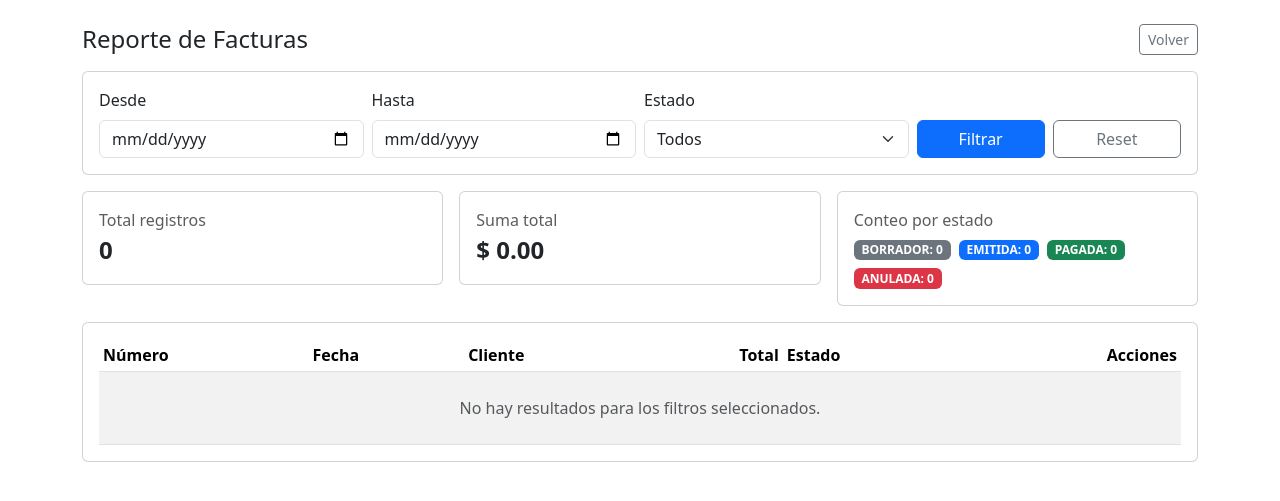
After one commit to KevinMoscoso/ERPIA, a PHP site: template src/View/reportes/facturas.php in a window 1280 px wide. The commit adds this page. Shown: the top 501 px of the page. Run offline with PHP 8.4, Linux system fonts and the light colour scheme; the template is opened without the code that fills it, so the values that code supplies are empty.

Commit message:
Reporte de facturas por fechas

```diff
--- a/src/View/dashboard/index.php
+++ b/src/View/dashboard/index.php
@@ -30,6 +30,12 @@
 
             <div class="col-md-3">
                 <a href="/clientes" class="btn btn-primary w-100">Clientes</a>
+            </div>
+
+            <div class="col-md-3">
+                <a href="/reportes/facturas" class="btn btn-outline-secondary w-100">
+                    📊 Reporte Facturas
+                </a>
             </div>
         <?php endif; ?>
 
--- /dev/null
+++ b/src/View/reportes/facturas.php
@@ -0,0 +1,133 @@
+<!doctype html>
+<html lang="es">
+<head>
+    <meta charset="utf-8">
+    <title>Reporte de Facturas - ERP-IA</title>
+    <link href="https://cdn.jsdelivr.net/npm/bootstrap@5.3.3/dist/css/bootstrap.min.css" rel="stylesheet">
+</head>
+<body>
+
+<div class="container py-4">
+    <div class="d-flex justify-content-between align-items-center mb-3">
+        <h1 class="h4 mb-0">Reporte de Facturas</h1>
+        <a href="/" class="btn btn-outline-secondary btn-sm">Volver</a>
+    </div>
+
+    <?php if (!empty($errors ?? [])): ?>
+        <div class="alert alert-danger">
+            <?php foreach ($errors as $err): ?>
+                <div><?= htmlspecialchars((string) $err) ?></div>
+            <?php endforeach; ?>
+        </div>
+    <?php endif; ?>
+
+    <form class="card card-body mb-3" method="get" action="/reportes/facturas">
+        <div class="row g-2 align-items-end">
+            <div class="col-md-3">
+                <label class="form-label">Desde</label>
+                <input type="date" name="desde" class="form-control" value="<?= htmlspecialchars((string) ($desde ?? '')) ?>">
+            </div>
+            <div class="col-md-3">
+                <label class="form-label">Hasta</label>
+                <input type="date" name="hasta" class="form-control" value="<?= htmlspecialchars((string) ($hasta ?? '')) ?>">
+            </div>
+            <div class="col-md-3">
+                <label class="form-label">Estado</label>
+                <select name="estado" class="form-select">
+                    <?php $estadoSel = (string) ($estado ?? ''); ?>
+                    <option value="" <?= $estadoSel === '' ? 'selected' : '' ?>>Todos</option>
+                    <option value="BORRADOR" <?= $estadoSel === 'BORRADOR' ? 'selected' : '' ?>>BORRADOR</option>
+                    <option value="EMITIDA" <?= $estadoSel === 'EMITIDA' ? 'selected' : '' ?>>EMITIDA</option>
+                    <option value="PAGADA" <?= $estadoSel === 'PAGADA' ? 'selected' : '' ?>>PAGADA</option>
+                    <option value="ANULADA" <?= $estadoSel === 'ANULADA' ? 'selected' : '' ?>>ANULADA</option>
+                </select>
+            </div>
+            <div class="col-md-3 d-flex gap-2">
+                <button type="submit" class="btn btn-primary w-100">Filtrar</button>
+                <a class="btn btn-outline-secondary w-100" href="/reportes/facturas">Reset</a>
+            </div>
+        </div>
+    </form>
+
+    <?php
+        $k = $kpis ?? ['total_registros' => 0, 'suma_total' => 0, 'conteo_por_estado' => []];
+        $conteo = $k['conteo_por_estado'] ?? [];
+    ?>
+    <div class="row g-3 mb-3">
+        <div class="col-md-4">
+            <div class="card card-body">
+                <div class="text-muted">Total registros</div>
+                <div class="fs-4 fw-semibold"><?= (int) ($k['total_registros'] ?? 0) ?></div>
+            </div>
+        </div>
+        <div class="col-md-4">
+            <div class="card card-body">
+                <div class="text-muted">Suma total</div>
+                <div class="fs-4 fw-semibold">$ <?= number_format((float) ($k['suma_total'] ?? 0), 2) ?></div>
+            </div>
+        </div>
+        <div class="col-md-4">
+            <div class="card card-body">
+                <div class="text-muted mb-2">Conteo por estado</div>
+                <div class="d-flex flex-wrap gap-2">
+                    <span class="badge text-bg-secondary">BORRADOR: <?= (int) ($conteo['BORRADOR'] ?? 0) ?></span>
+                    <span class="badge text-bg-primary">EMITIDA: <?= (int) ($conteo['EMITIDA'] ?? 0) ?></span>
+                    <span class="badge text-bg-success">PAGADA: <?= (int) ($conteo['PAGADA'] ?? 0) ?></span>
+                    <span class="badge text-bg-danger">ANULADA: <?= (int) ($conteo['ANULADA'] ?? 0) ?></span>
+                </div>
+            </div>
+        </div>
+    </div>
+
+    <div class="card">
+        <div class="card-body">
+            <div class="table-responsive">
+                <table class="table table-sm table-striped align-middle mb-0">
+                    <thead>
+                        <tr>
+                            <th>Número</th>
+                            <th>Fecha</th>
+                            <th>Cliente</th>
+                            <th class="text-end">Total</th>
+                            <th>Estado</th>
+                            <th class="text-end">Acciones</th>
+                        </tr>
+                    </thead>
+                    <tbody>
+                    <?php foreach (($rows ?? []) as $f): ?>
+                        <tr>
+                            <td><?= htmlspecialchars((string) ($f['numero'] ?? '')) ?></td>
+                            <td><?= htmlspecialchars((string) ($f['fecha'] ?? '')) ?></td>
+                            <td>
+                                <?php if (!empty($f['cliente_nombre'])): ?>
+                                    <?= htmlspecialchars((string) $f['cliente_nombre']) ?>
+                                <?php else: ?>
+                                    #<?= (int) ($f['cliente_id'] ?? 0) ?>
+                                <?php endif; ?>
+                            </td>
+                            <td class="text-end">$ <?= number_format((float) ($f['total'] ?? 0), 2) ?></td>
+                            <td><?= htmlspecialchars((string) ($f['estado'] ?? '')) ?></td>
+                            <td class="text-end">
+                                <a href="/facturas/detalle/<?= (int) ($f['id'] ?? 0) ?>" class="btn btn-outline-secondary btn-sm">
+                                    Ver
+                                </a>
+                            </td>
+                        </tr>
+                    <?php endforeach; ?>
+
+                    <?php if (empty($rows ?? [])): ?>
+                        <tr>
+                            <td colspan="6" class="text-center text-muted py-4">
+                                No hay resultados para los filtros seleccionados.
+                            </td>
+                        </tr>
+                    <?php endif; ?>
+                    </tbody>
+                </table>
+            </div>
+        </div>
+    </div>
+</div>
+
+</body>
+</html>
```
Also changed, not shown: src/Controller/ReportesController.php (added, +69 -0 lines), src/Model/Factura.php (+40 -0 lines).
